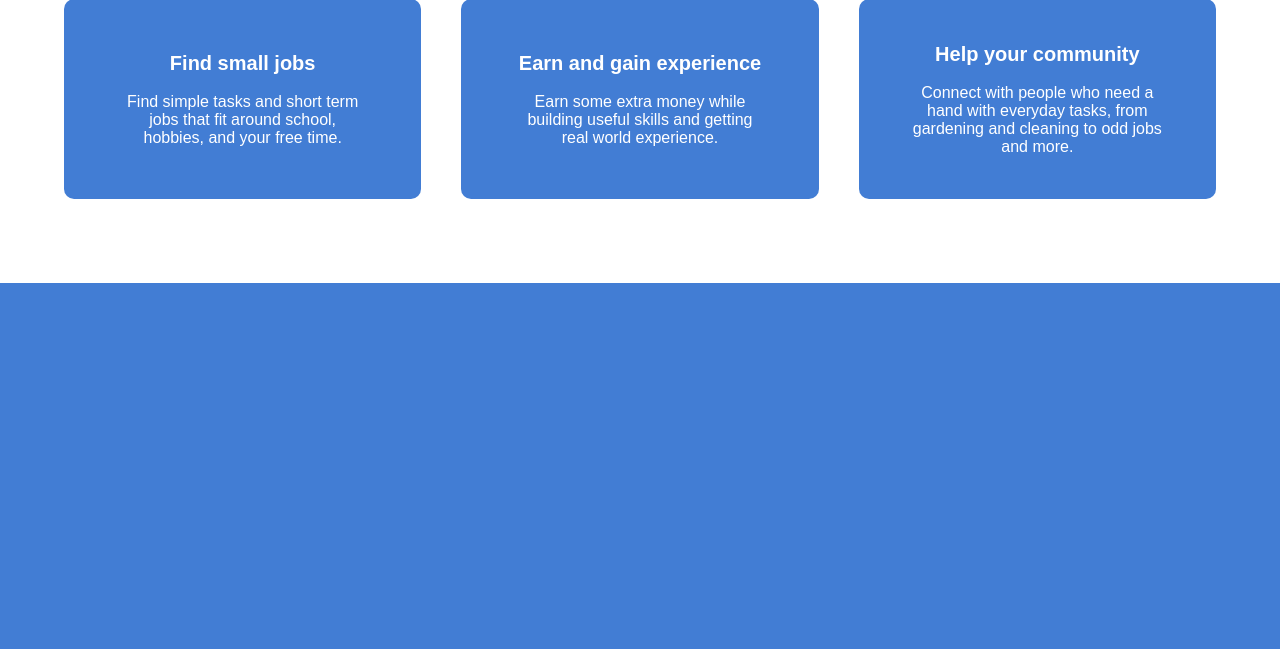
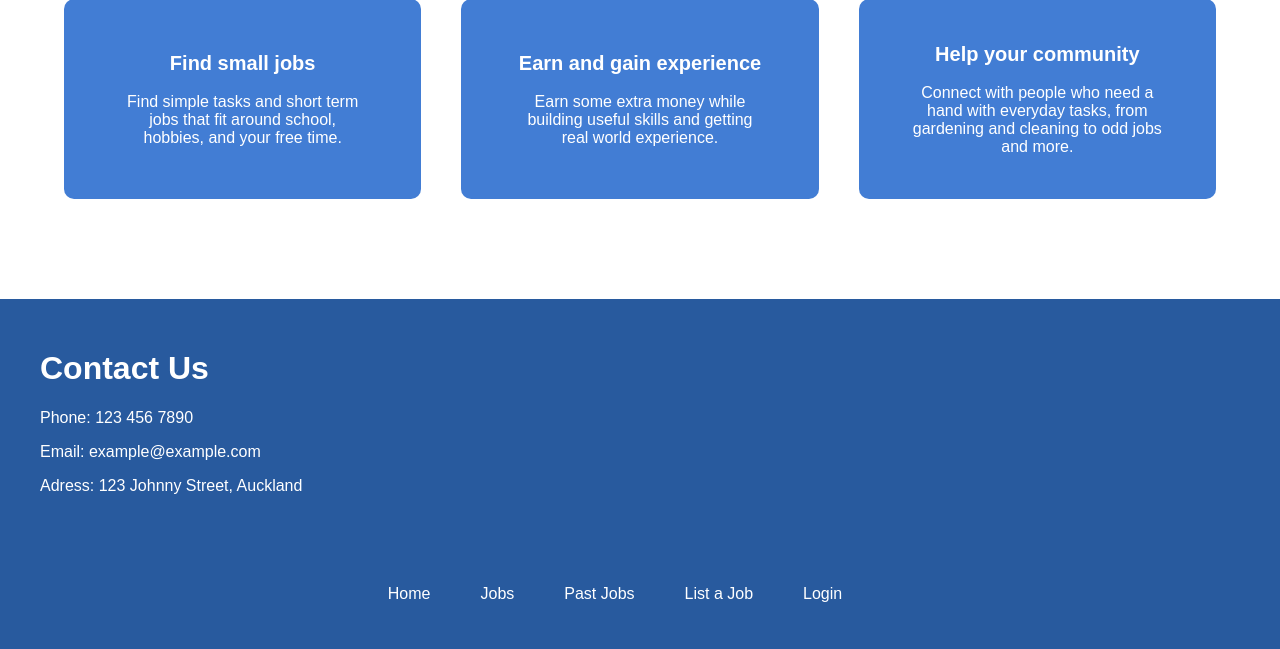
Before and after one commit to RileySmith132/WebApp, a Flask app: page / in a window 1280 px wide. Shown: the part 517-1166 px from the top of the page. Before the commit the page ends 800 px from the top, so only its background shows below. Run offline with Flask 3, Linux system fonts and the light colour scheme.

Commit message:
footer
mostly finished the footer

```diff
--- a/static/style.css
+++ b/static/style.css
@@ -139,5 +139,38 @@ body {
 .info-txt {
     font-size: 16px;
     width: 250px;
+}
 
+.footer {
+    margin-top: 100px;
+    width: 100%;
+    height: 40vh;
+    background-color: #285A9E;
+    padding-top: 30px;
 }
+
+.footer-title {
+    color: white;
+    margin-left: 40px;
+}
+
+.footer-text {
+    color: white;
+    margin-left: 40px;
+}
+
+.footer-links {
+    display: flex;
+    justify-content: center;
+    margin-top: 90px;
+}
+
+.footer-link {
+    color: white;
+    text-decoration: none;
+    margin-right: 50px;
+}
+
+.footer-top {
+    margin-bottom: 20px;
+}
--- a/templates/footer.html
+++ b/templates/footer.html
@@ -0,0 +1,16 @@
+<div class="footer">
+    <div class="footer-top">
+        <h1 class="footer-title">Contact Us</h1>
+        <p class="footer-text">Phone: 123 456 7890</p>
+        <p class="footer-text">Email: example@example.com</p>
+        <p class="footer-text">Adress: 123 Johnny Street, Auckland</p>
+    </div>
+
+    <div class="footer-links">
+        <a class="footer-link" href="/">Home</a>
+        <a class="footer-link" href="/jobs">Jobs</a>
+        <a class="footer-link" href="/past-jobs">Past Jobs</a>
+        <a class="footer-link" href="/list-job">List a Job</a>
+        <a class="footer-link" href="/login">Login</a>
+    </div>
+</div>
--- a/templates/nav.html
+++ b/templates/nav.html
@@ -1,8 +1,4 @@
-<!DOCTYPE html>
 
-<html>
-
-    <body>
 <div class="nav-bar">
     <a><h1 class="nav-title">JobStart</h1></a>
     <a class="nav-link" href="/" id="nav-home-link">Home</a>
@@ -11,6 +7,3 @@
     <a class="nav-link" href="list-job">List a Job</a>
     <a href="/login"><button class="login-nav-btn">Login</button></a>
 </div>
-    </body>
-
-</html>
```
Lines whose indentation alone changed are shown as unchanged.
